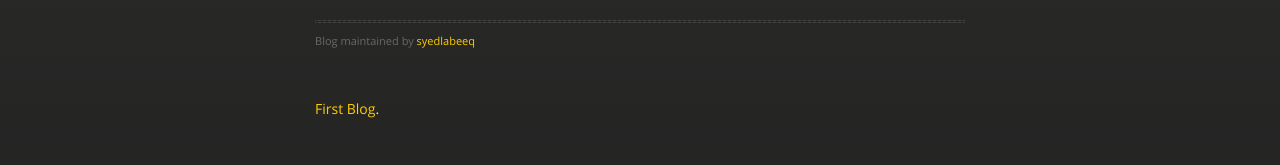
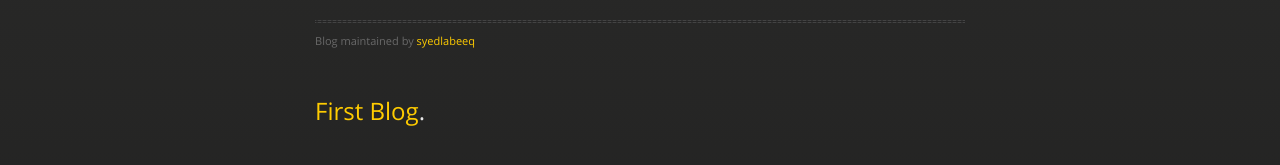
Before and after one commit to syedlabeeq/syedlabeeq.github.io, a Jekyll site: the page built from index.md, in a window 1280 px wide. Shown: the part 173-338 px from the top of the page. Built offline with Jekyll 4.4.1, drawn with Linux system fonts in a browser that asks for light colours; our own code applies the rules of GitHub Pages for plain Markdown files.

Commit message:
Font changes

```diff
--- a/index.md
+++ b/index.md
@@ -2,4 +2,4 @@
 layout: default
 ---
 
-[First Blog](./test-blog.html).
+## [First Blog](./test-blog.html).
```
